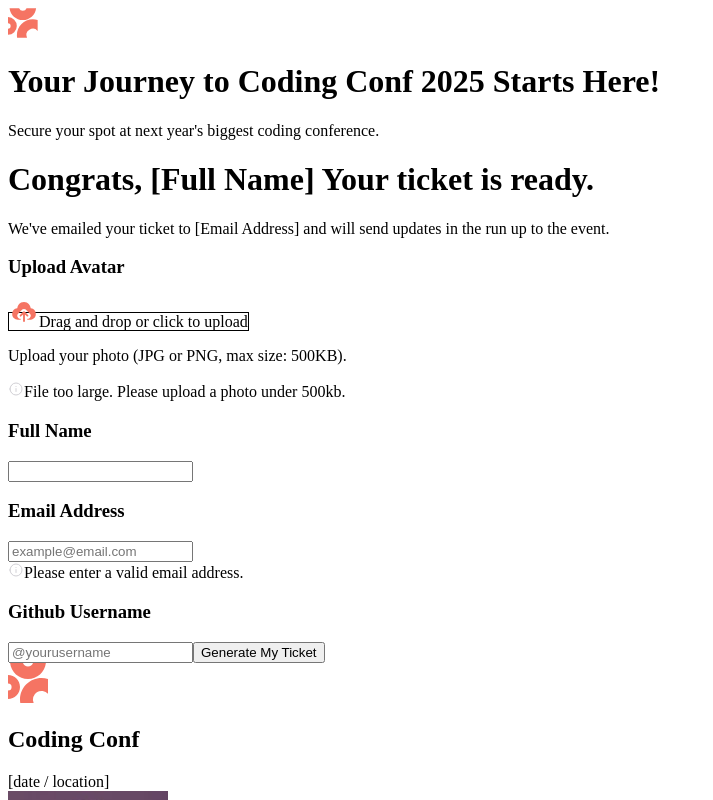
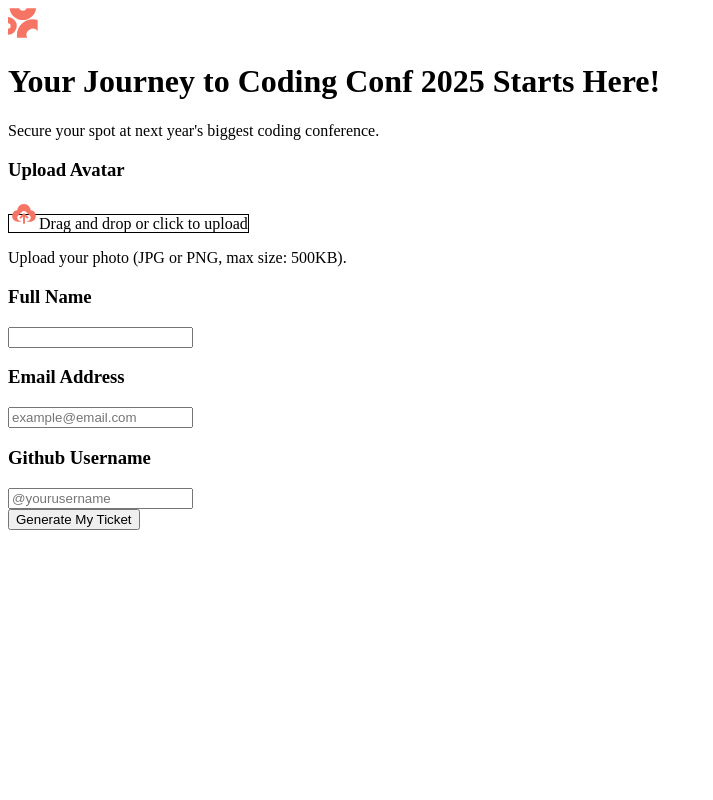
Before and after one commit to micha1bak/frontend-mentor-ticket-generator, a React (Vite) app: page / in a window 1280 px wide. Shown: the top 800 px of the page, without its empty margins (0-713 px from the left). Built offline with nearby package versions, Linux system fonts and the light colour scheme.

Commit message:
added more error messages

```diff
--- a/src/components/Avatar.jsx
+++ b/src/components/Avatar.jsx
@@ -2,6 +2,10 @@ export function Avatar() {
 
   const labelStles = {
     border: '1px solid black',
+  }
+
+  const errorAvatarStyles = {
+    display: 'none',
   }
 
   return (
@@ -14,8 +18,9 @@ export function Avatar() {
       </label>
       <p>Upload your photo (JPG or PNG, max size: 500KB).</p>
 
-      <div className="ErrorAvatar">
+      <div className="errorAvatar" style={errorAvatarStyles}>
         <img src="assets\images\icon-info.svg" alt="info" />
+        <span>Please upload a photo.</span>
         <span>File too large. Please upload a photo under 500kb.</span>
       </div>
     </div>
--- a/src/components/Email.jsx
+++ b/src/components/Email.jsx
@@ -1,9 +1,14 @@
 export function Email() {
+
+  const errorEmailStyles = {
+    display: 'none',
+  }
+
   return (
     <>
     <h3>Email Address</h3>
     <input type="email" placeholder="example@email.com"/>
-    <div className="errorEmail">
+    <div className="errorEmail" style={errorEmailStyles}>
       <img src="assets\images\icon-info.svg" alt="info" />
       <span>Please enter a valid email address.</span>
     </div>
--- a/src/components/GithubUsername.jsx
+++ b/src/components/GithubUsername.jsx
@@ -1,8 +1,17 @@
 export function GithubUsername() {
+
+  const errorGithubUsernameStyles = {
+    display: 'none',
+  }
+
   return (
-    <>
+    <div>
       <h3>Github Username</h3>
       <input type="text" placeholder="@yourusername" />
-    </>
+      <div className="errorGithubUsername" style={errorGithubUsernameStyles}>
+        <img src="assets\images\icon-info.svg" alt="info" />
+        <span>Please enter your Github username.</span>
+      </div>
+    </div>
   )
 }
--- a/src/components/Name.jsx
+++ b/src/components/Name.jsx
@@ -1,8 +1,17 @@
 export function Name() {
+
+  const errorNameStyles = {
+    display: 'none',
+  }
+
   return (
-    <>
+    <div>
     <h3>Full Name</h3>
     <input type="text" />
-    </>
+      <div className="errorName" style={errorNameStyles}>
+        <img src="assets\images\icon-info.svg" alt="info" />
+        <span>Please enter your full name.</span>
+      </div>
+    </div>
   )
 }
--- a/src/components/SubmitHeader.jsx
+++ b/src/components/SubmitHeader.jsx
@@ -1,6 +1,11 @@
 export function SubmitHeader() {
+
+  const submitHeaderStyles = {
+    display: 'none',
+  }
+
   return (
-    <div style={{display: 'block'}}>
+    <div style={submitHeaderStyles}>
       <h1>Congrats, [Full Name] Your ticket is ready.</h1>
       <p>We've emailed your ticket to [Email Address] and will send updates in the run up to the event.</p>
     </div>
--- a/src/components/Ticket.jsx
+++ b/src/components/Ticket.jsx
@@ -1,7 +1,11 @@
 export function Ticket() {
 
+  const ticketStyles = {
+    display: 'none',
+  }
+
   return (
-    <div className="ticket" style={{display: 'block'}}>
+    <div className="ticket" style={ticketStyles}>
       <div className="ticketLeft">
 
         <div className="ticketLeftUp">
```
